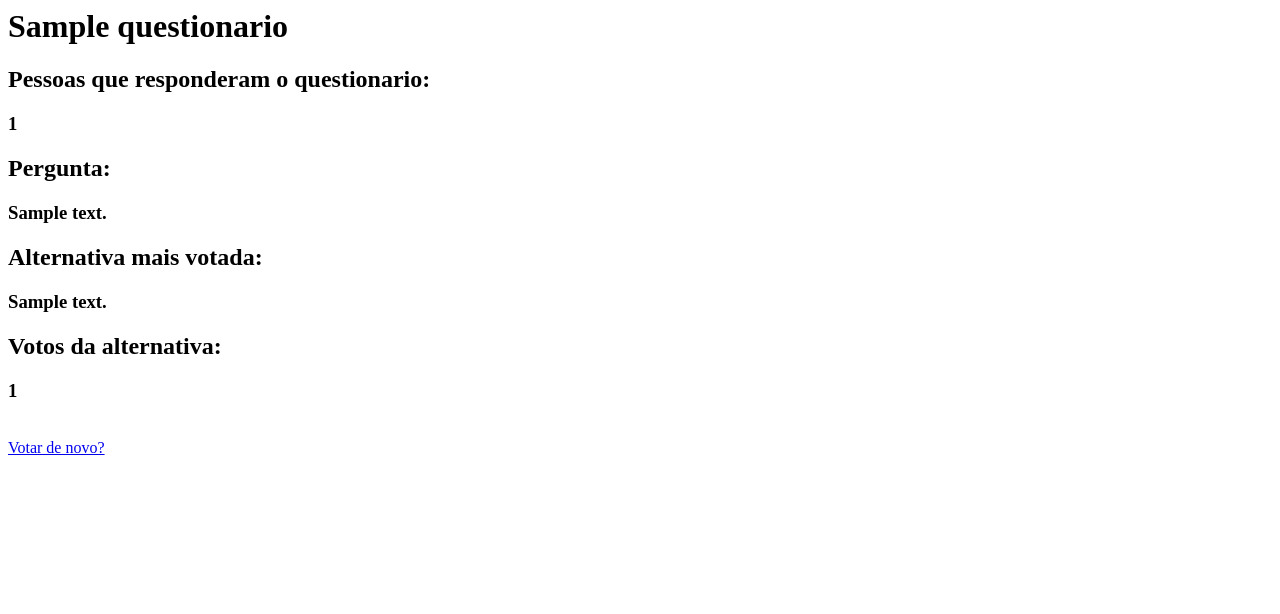
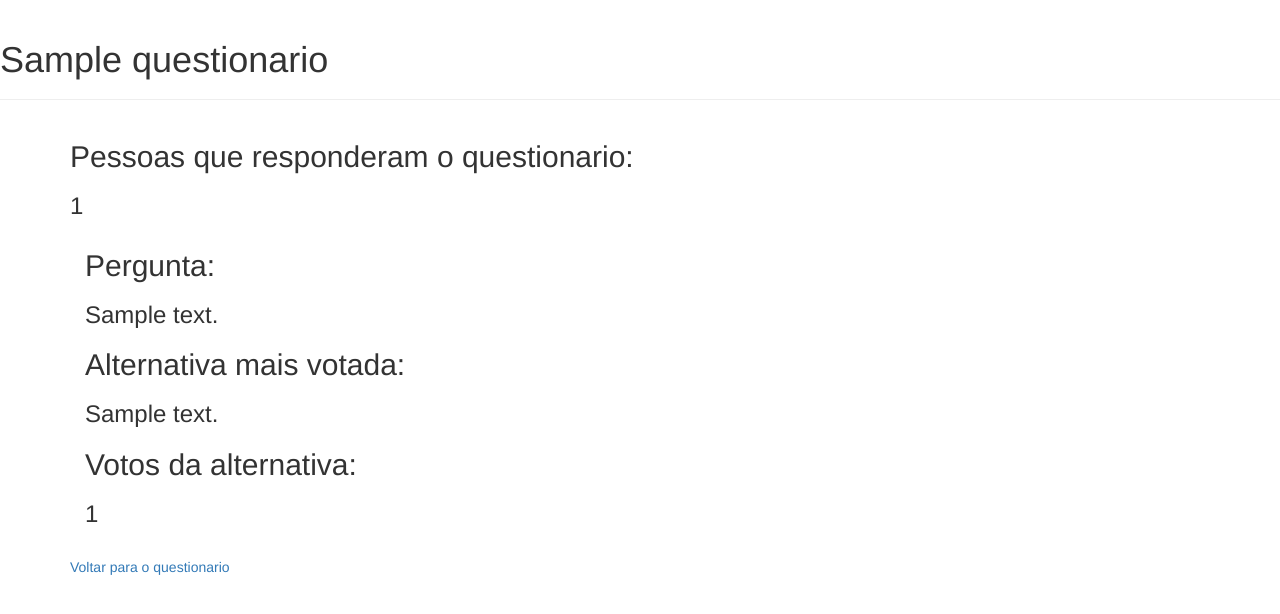
Before and after one commit to X-X-Xavito/questionario-web, a Django app: page /1/results/ in a window 1280 px wide. Shown: the top 614 px of the page. Run offline with Django 3.2, Linux system fonts and the light colour scheme; tables that the repository leaves empty hold one stand-in row (values such as "Sample post"); some libraries are stand-ins or nearby versions.

Commit message:
Criação da pasta questionario/static/css e do base.html
Essa pasta irá receber os arquivos css. Os arquivos html receberam o
base.html como html padrão

```diff
--- /dev/null
+++ b/questionario/templates/questionario/base.html
@@ -0,0 +1,22 @@
+{% load static %}
+<html>
+    <head>
+        <title>{{ questionario.titulo }}</title>
+        <link rel="stylesheet" href="//maxcdn.bootstrapcdn.com/bootstrap/3.2.0/css/bootstrap.min.css">
+        <link rel="stylesheet" href="//maxcdn.bootstrapcdn.com/bootstrap/3.2.0/css/bootstrap-theme.min.css">
+        <link rel="stylesheet" href="{% static 'css/questionario.css' %}">
+    </head>
+    <body>
+        <div class="page-header titulo-questionario">
+            <h1 id=''>{{ questionario.titulo }}</h1>
+        </div>
+        <div class="content container">
+            <div class="row">
+                <div class="col-md-8">
+                {% block content %}
+                {% endblock %}
+                </div>
+            </div>
+        </div>
+    </body>
+</html>
--- a/questionario/templates/questionario/detail.html
+++ b/questionario/templates/questionario/detail.html
@@ -1,5 +1,6 @@
+{% extends 'questionario/base.html' %}
 
-<h1>{{ questionario.titulo }}</h1>
+{% block content %}
 
     {% if error_message %}<p><strong>{{ error_message }}</strong></p>{% endif %}
 
@@ -16,3 +17,5 @@
     {% endfor %}
     <input type="submit" value="Enviar">
     </form>
+
+{%endblock%}
--- a/questionario/templates/questionario/results.html
+++ b/questionario/templates/questionario/results.html
@@ -1,9 +1,8 @@
-<h1>{{ questionario.titulo }}</h1>
+{% extends 'questionario/base.html' %}
 
+{%block content%}
     <h2>Pessoas que responderam o questionario:</h2>
     <h3>{{ questionario.contador }}</h3>
-
-
 
     {% for chave,valor in ganhadores.items %}
         <div class='container resultados'>
@@ -16,4 +15,5 @@
         </div><br>
     {%endfor%}
 
-<a href="{% url 'questionario:detail' questionario.id %}">Votar de novo?</a>
+    <a href="{% url 'questionario:detail' questionario.id %}">Voltar para o questionario</a>
+{%endblock%}
```
Also changed, not shown: questionario/templates/questionario/index.html (+6 -2 lines), questionario/static/css/questionario.css (added), questionario/static/python.jpg (deleted). Lines whose indentation alone changed are shown as unchanged.
